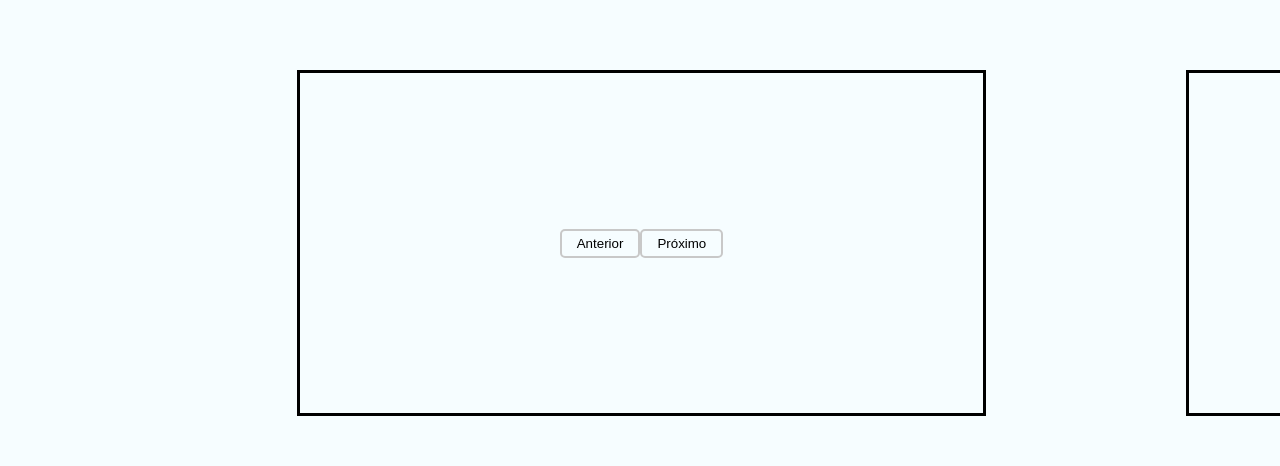
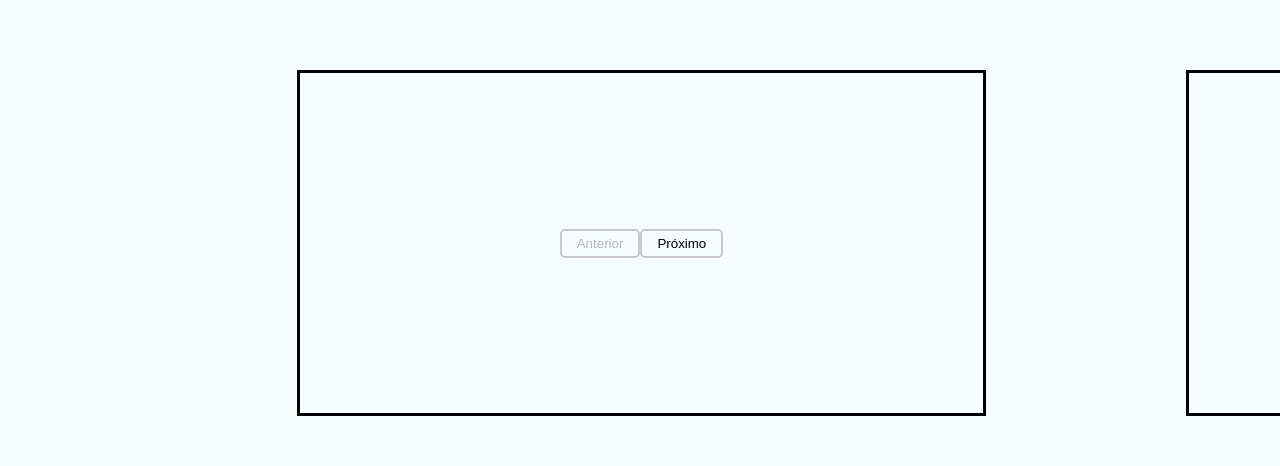
Before and after one commit to raphaelalvarenga/fluency-academy-flashcards, a React (Create React App) app: page / in a window 1280 px wide. Shown: the part 173-639 px from the top of the page. Built offline with nearby package versions, Linux system fonts and the light colour scheme.

Commit message:
[Cards Structure] The cards have been scructured with the state. An array has been created in state so it can be looped in HTML printing all cards.

```diff
--- a/src/styled-components.js
+++ b/src/styled-components.js
@@ -131,7 +131,7 @@ export const Card = styled.div`
     line-height: 340px;
     text-align: center;
     margin-right: 200px;
-    transition: 1s;
+    transition: 0.5s;
 
     ${
         props => props.marginLeft && css`
--- a/src/views/Flashcards.js
+++ b/src/views/Flashcards.js
@@ -11,6 +11,7 @@ const Flashcards = () => {
 
     const [progressBarValue, setProgressBarValue] = useState(0);
     const [cardMargin, setCardMargin] = useState(340);
+    const [cards, setCards] = useState([1, 2, 3, 4, 5]);
 
     return (
         <Content>
@@ -52,36 +53,25 @@ const Flashcards = () => {
 
 
             <CardsSection>
-                <Card marginLeft = {`${cardMargin}px`}>
-                    <div style = {{textAlign: "center"}}>
-                        <Button fill = "outlined" onClick = {() => setCardMargin(cardMargin + 889)}>Anterior</Button>
-                        <Button fill = "outlined" onClick = {() => setCardMargin(cardMargin - 889)}>Próximo</Button>
-                    </div>
-                </Card>
-                <Card>
-                    <div style = {{textAlign: "center"}}>
-                        <Button fill = "outlined" onClick = {() => setCardMargin(cardMargin + 889)}>Anterior</Button>
-                        <Button fill = "outlined" onClick = {() => setCardMargin(cardMargin - 889)}>Próximo</Button>
-                    </div>
-                </Card>
-                <Card>
-                    <div style = {{textAlign: "center"}}>
-                        <Button fill = "outlined" onClick = {() => setCardMargin(cardMargin + 889)}>Anterior</Button>
-                        <Button fill = "outlined" onClick = {() => setCardMargin(cardMargin - 889)}>Próximo</Button>
-                    </div>
-                </Card>
-                <Card>
-                    <div style = {{textAlign: "center"}}>
-                        <Button fill = "outlined" onClick = {() => setCardMargin(cardMargin + 889)}>Anterior</Button>
-                        <Button fill = "outlined" onClick = {() => setCardMargin(cardMargin - 889)}>Próximo</Button>
-                    </div>
-                </Card>
-                <Card>
-                    <div style = {{textAlign: "center"}}>
-                        <Button fill = "outlined" onClick = {() => setCardMargin(cardMargin + 889)}>Anterior</Button>
-                        <Button fill = "outlined" onClick = {() => setCardMargin(cardMargin - 889)}>Próximo</Button>
-                    </div>
-                </Card>
+                {
+                    cards.map((card, index) => (
+                        <Card marginLeft = {index === 0 ? `${cardMargin}px` : 0}>
+                            <div style = {{textAlign: "center"}}>
+                                <Button
+                                    fill = "outlined"
+                                    disabled = {index === 0 ? true : false}
+                                    onClick = {() => setCardMargin(cardMargin + 889)}
+                                >Anterior</Button>
+
+                                <Button
+                                    fill = "outlined"
+                                    disabled = {index === cards.length - 1 ? true : false}
+                                    onClick = {() => setCardMargin(cardMargin - 889)}
+                                >Próximo</Button>
+                            </div>
+                        </Card>
+                    ))
+                }
             </CardsSection>
         </Content>
     )
```
